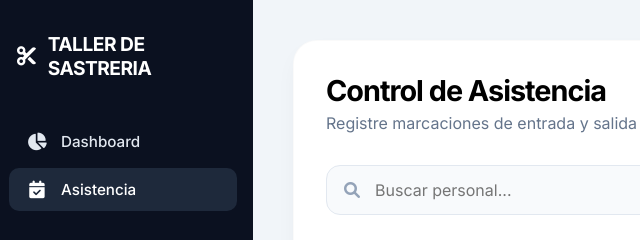
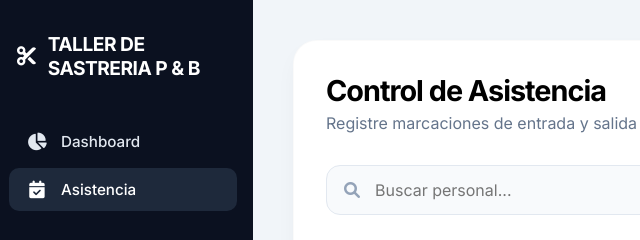
Before and after one commit to dfdecurt11-droid/Taller_pagos, a website: page frontend/asistencia.html in a window 1280 px wide. Shown: the top 240 px of the page, 7-647 px from the left. Drawn offline with Linux system fonts and the light colour scheme.

Commit message:
ajustes en el index.html

```diff
--- a/frontend/asistencia.html
+++ b/frontend/asistencia.html
@@ -186,7 +186,7 @@
 
     <div class="sidebar">
         <div class="sidebar-header">
-            <i class="fa-solid fa-scissors"></i> <span>TALLER DE SASTRERIA</span>
+            <i class="fa-solid fa-scissors"></i> <span>TALLER DE SASTRERIA P & B</span>
         </div>
 
         <nav class="nav-list">
```
Also changed, not shown: frontend/index.html (+1 -1 lines).
